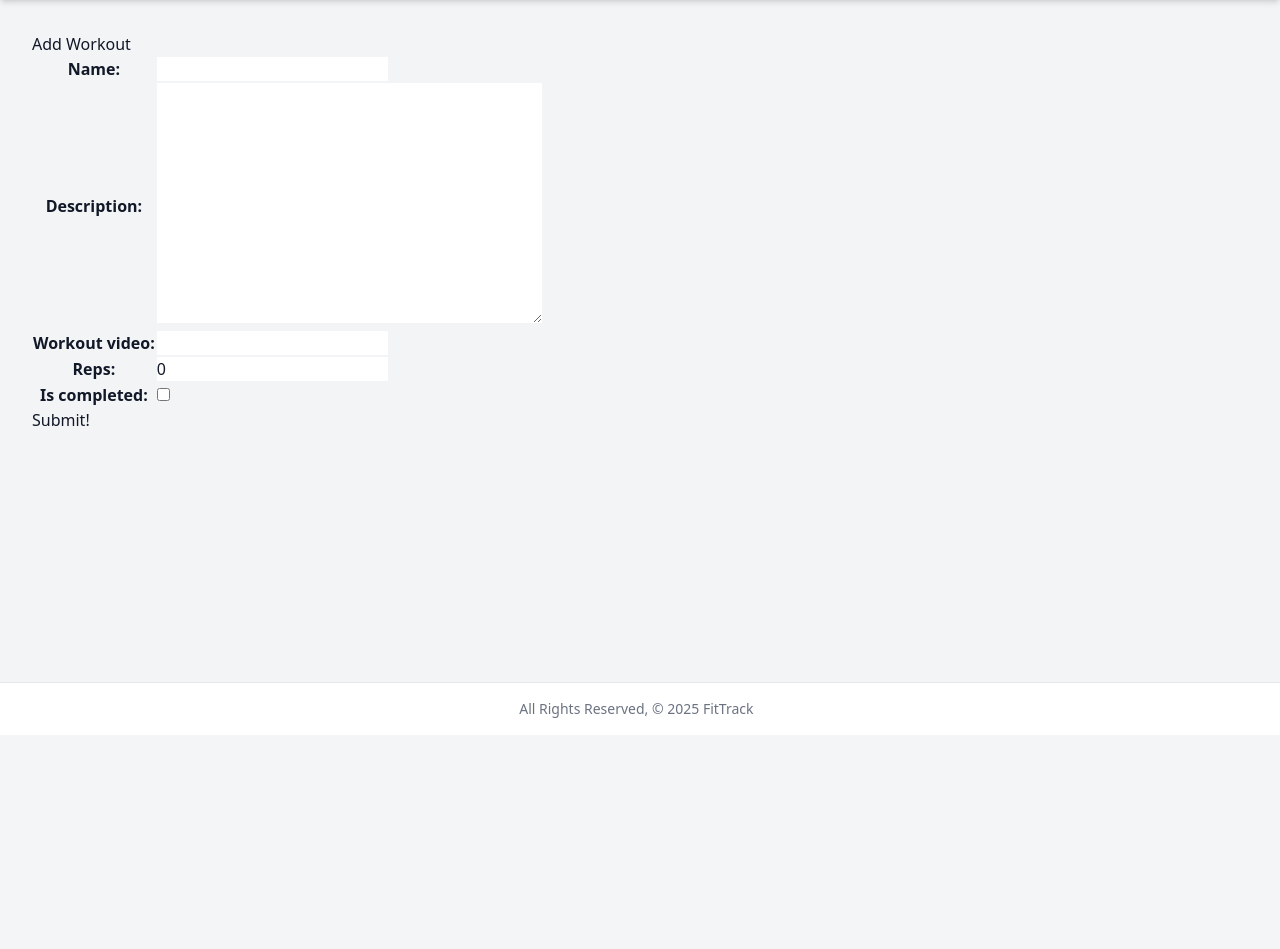
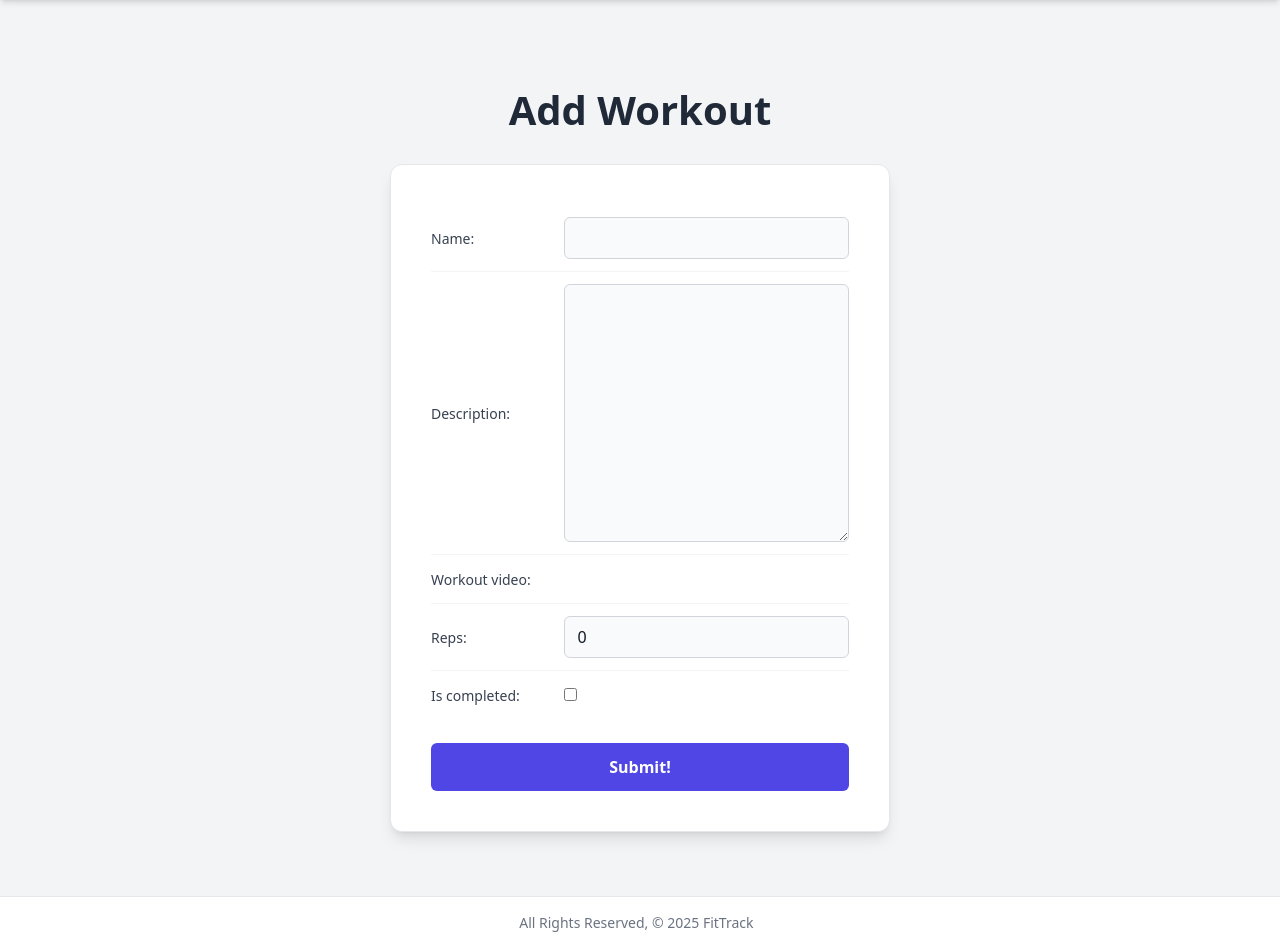
Before and after one commit to Mohamed-Janahi/FitTrack, a Django app: page /workouts/create/ in a window 1280 px wide. Shown: the part 65-1014 px from the top of the page. Before the commit the page ends 783 px from the top, so only its background shows below. Run offline with Django 5.2, Linux system fonts and the light colour scheme; the visitor is signed in with stand-in values (Sample User, id 1); some libraries are stand-ins or nearby versions.

Commit message:
finished the workout form css

```diff
--- a/FitTrack/main_app/templates/main_app/workout_form.html
+++ b/FitTrack/main_app/templates/main_app/workout_form.html
@@ -1,10 +1,120 @@
 {% extends 'base.html' %}
 {% block content %}
+
+<style>
+    .form-container {
+        display: flex;
+        flex-direction: column;
+        align-items: center;
+        justify-content: start;
+        padding-top: 3rem;
+        padding-bottom: 2rem;
+    }
+
+    .form-container h1 {
+        font-size: 2.5rem;
+        font-weight: 700;
+        color: #1f2937;
+        margin-bottom: 1.5rem;
+        text-align: center;
+    }
+
+    .form-container h1 span {
+        color: #4f46e5;
+    }
+
+    .form-container form {
+        background-color: #ffffff;
+        padding: 2.5rem;
+        border-radius: 0.75rem;
+        box-shadow: 0 10px 15px -3px rgba(0, 0, 0, 0.1), 0 4px 6px -4px rgba(0, 0, 0, 0.1);
+        width: 100%;
+        max-width: 500px;
+        border: 1px solid #e5e7eb;
+    }
+
+    .form-container table {
+        width: 100%;
+        border-collapse: collapse;
+    }
+
+    .form-container table tr {
+        border-bottom: 1px solid #f3f4f6;
+    }
+    .form-container table tr:last-child {
+        border-bottom: none;
+    }
+
+    .form-container table th {
+        text-align: left;
+        padding: 0.75rem 0.5rem 0.75rem 0;
+        font-size: 0.875rem;
+        font-weight: 500;
+        color: #374151;
+        width: 30%;
+        vertical-align: middle;
+    }
+
+    .form-container table td {
+        padding: 0.75rem 0 0.75rem 0.5rem;
+        vertical-align: top;
+    }
+
+    .form-container table input[type="text"],
+    .form-container table input[type="number"],
+    .form-container table select,
+    .form-container table textarea {
+        display: block;
+        width: 100%;
+        padding: 0.5rem 0.75rem;
+        border: 1px solid #d1d5db;
+        border-radius: 0.375rem;
+        font-size: 1rem;
+        background-color: #f9fafb;
+        transition: border-color 0.15s ease-in-out, box-shadow 0.15s ease-in-out;
+    }
+    .form-container table input:focus,
+    .form-container table select:focus,
+    .form-container table textarea:focus {
+        outline: none;
+        border-color: #4f46e5;
+        box-shadow: 0 0 0 1px #4f46e5;
+    }
+
+    .form-container table .errorlist {
+        list-style: none;
+        padding: 0;
+        margin-top: 0.25rem;
+        font-size: 0.875rem;
+        color: #ef4444;
+    }
+
+    .form-container .btn {
+        width: 100%;
+        padding: 0.75rem;
+        margin-top: 1.5rem;
+        border: none;
+        border-radius: 0.375rem;
+        font-size: 1rem;
+        font-weight: 600;
+        cursor: pointer;
+
+        background-color: #4f46e5;
+        color: white;
+        transition: background-color 0.3s ease;
+    }
+    .form-container .btn:hover {
+        background-color: #4338ca;
+    }
+</style>
+
+<div class="form-container">
     {% if object %}
         <h1>Edit <span>{{ object.name }}</span></h1>
     {% else %}
         <h1>Add Workout</h1>
     {% endif %}
+
     <form action="" method="post">
         {% csrf_token %}
         <table>
@@ -12,4 +122,5 @@
         </table>
         <input type="submit" value="Submit!" class="btn">
     </form>
+</div>
 {% endblock %}
```
Also changed, not shown: FitTrack/main_app/templates/main_app/recovery_form.html (+17 -17 lines). Lines whose indentation alone changed are shown as unchanged.
